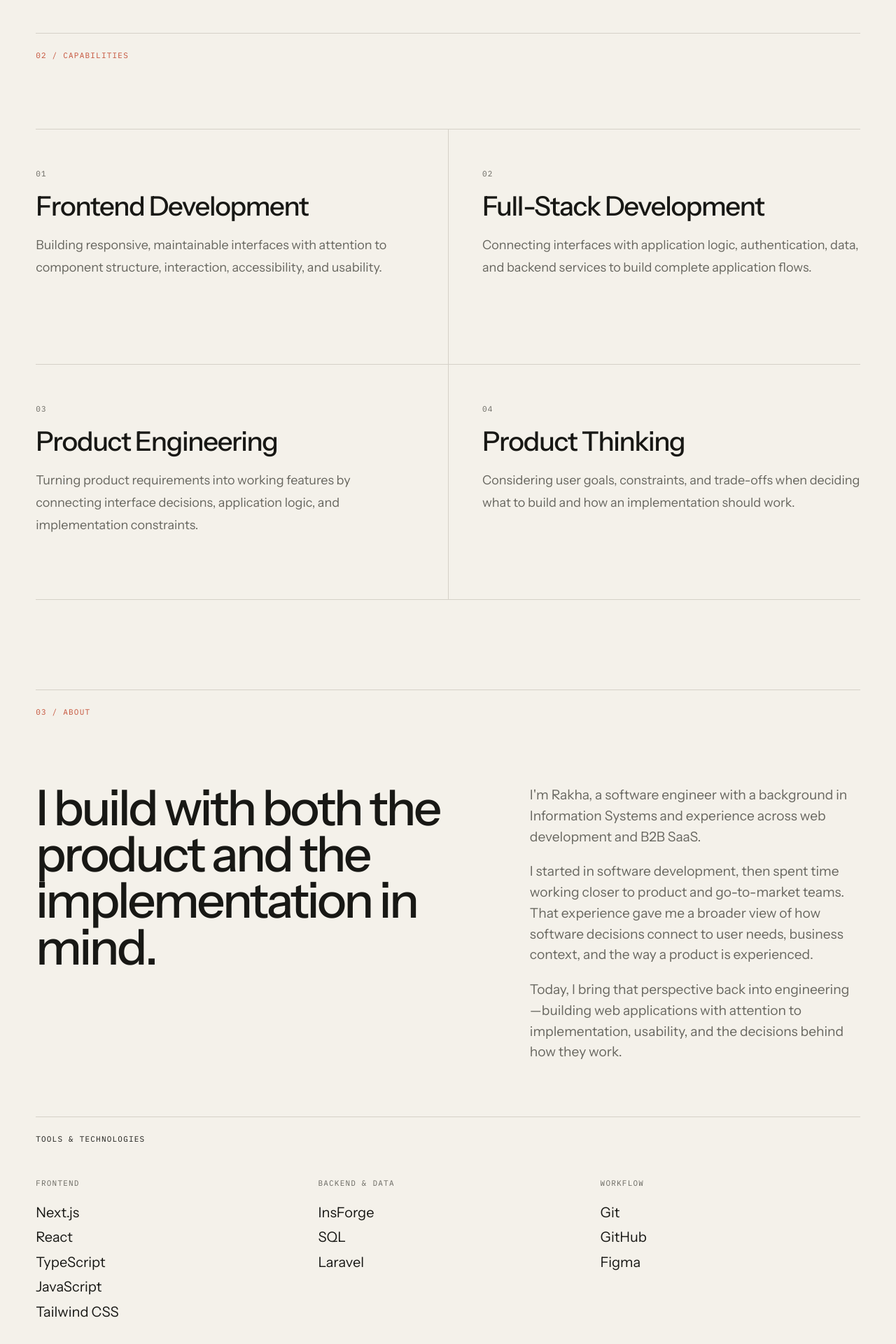
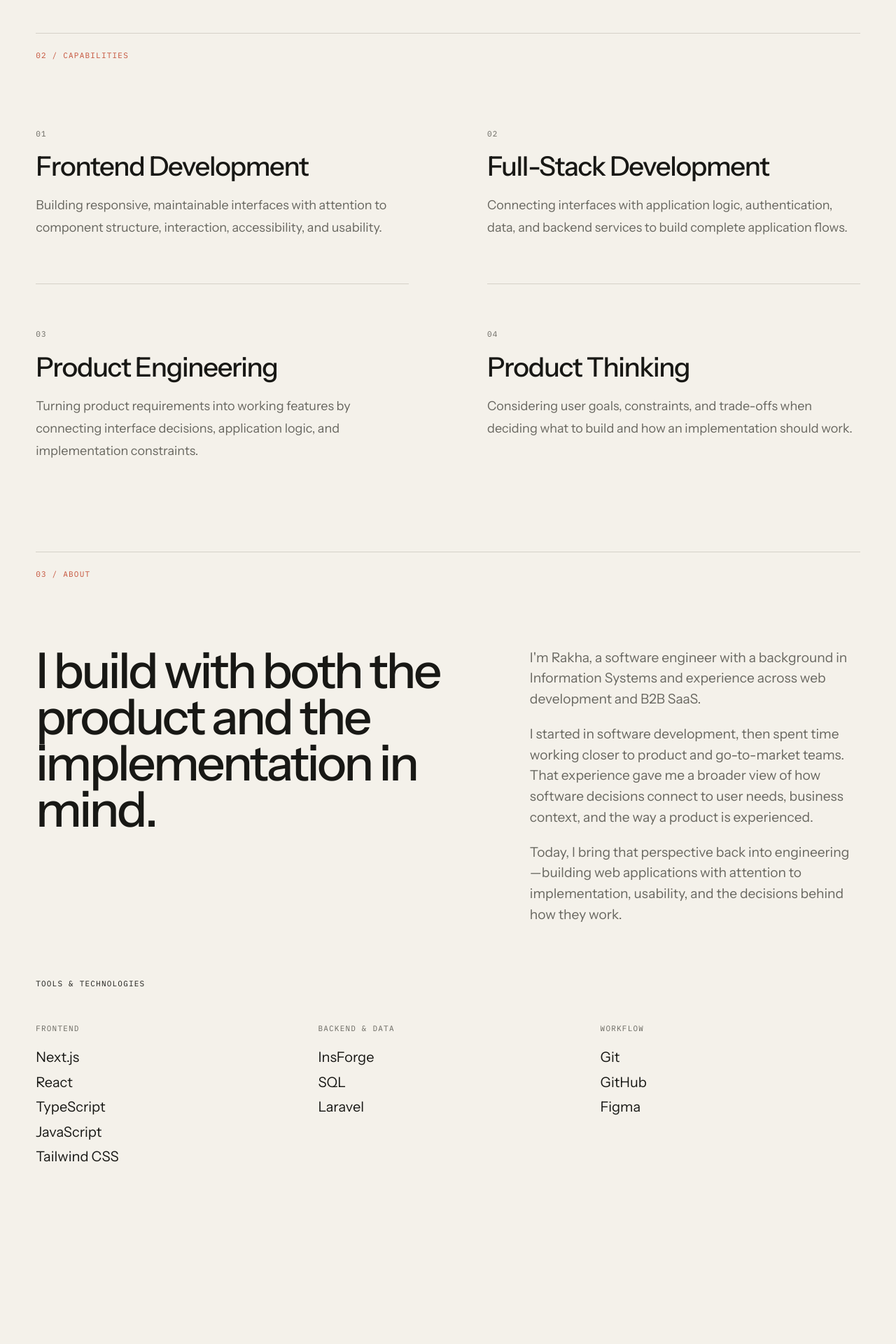
Before and after one commit to rakhaantareza/rakha-portfolio, a Next.js app: page / in a window 1280 px wide. Shown: the part 1552-3472 px from the top of the page at 70% size. After the commit the page ends 3347 px from the top, so only its background shows below. Built offline with nearby package versions, Linux system fonts and the light colour scheme.

Commit message:
style: refine homepage divider rhythm

```diff
--- a/src/components/sections/about.tsx
+++ b/src/components/sections/about.tsx
@@ -59,7 +59,7 @@ export function About() {
             </div>
           </div>
 
-          <div className="mt-[var(--section-space-compact)] border-t border-line pt-6">
+          <div className="mt-[var(--section-space-compact)]">
             <h3 className="font-mono text-meta uppercase text-ink">
               TOOLS &amp; TECHNOLOGIES
             </h3>
--- a/src/components/sections/capabilities.tsx
+++ b/src/components/sections/capabilities.tsx
@@ -40,11 +40,17 @@ export function Capabilities() {
             02 / CAPABILITIES
           </h2>
 
-          <ol className="mt-14 border-b border-line sm:mt-20 md:grid md:grid-cols-2 xl:mt-24">
-            {capabilities.map((capability) => (
+          <ol className="mt-14 sm:mt-20 md:grid md:grid-cols-2 md:gap-x-10 lg:gap-x-20 xl:mt-24 xl:gap-x-28">
+            {capabilities.map((capability, position) => (
               <li
                 key={capability.index}
-                className="border-t border-line py-8 sm:py-10 md:min-h-80 md:px-8 md:py-12 md:odd:pl-0 md:even:border-l md:even:pr-0 lg:min-h-84 lg:px-12 lg:py-14"
+                className={`py-8 sm:py-10 md:py-0 ${
+                  position === 0
+                    ? "md:pb-12 lg:pb-14 xl:pb-16"
+                    : position === 1
+                      ? "border-t border-line md:border-t-0 md:pb-12 lg:pb-14 xl:pb-16"
+                      : "border-t border-line md:pt-12 lg:pt-14 xl:pt-16"
+                }`}
               >
                 <p className="font-mono text-meta text-ink-muted">
                   {capability.index}
```
